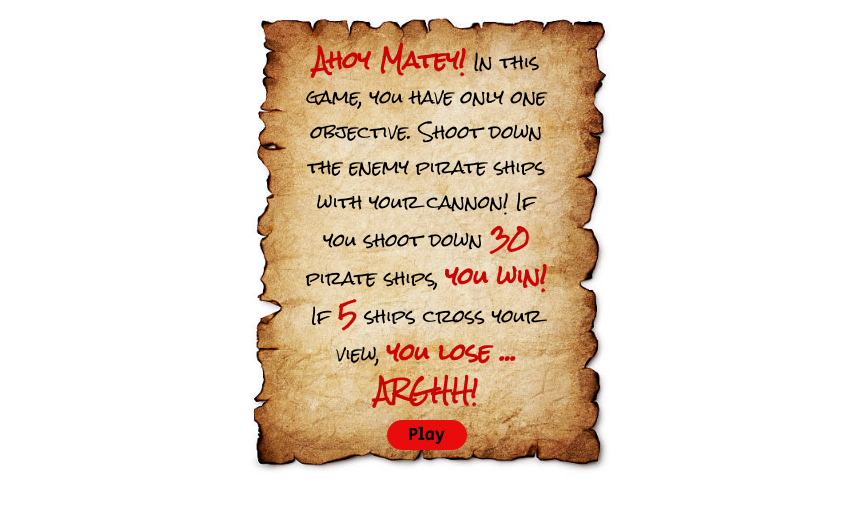
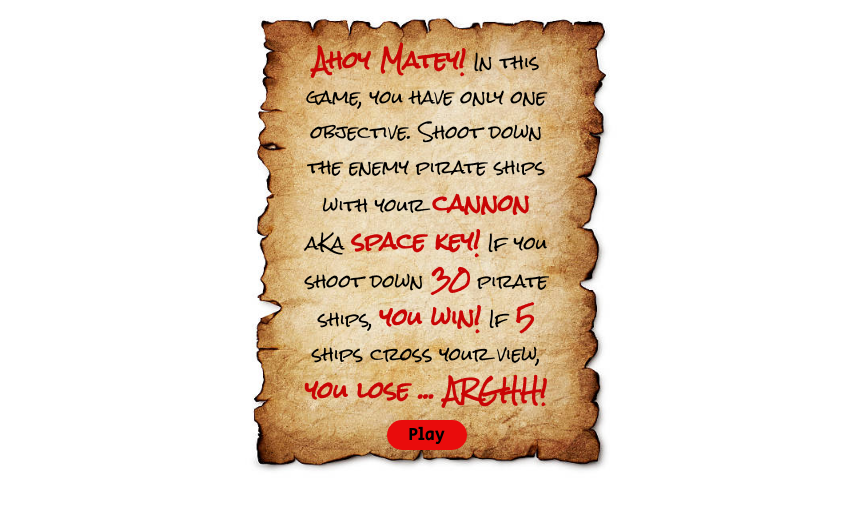
Before and after one commit to j4yyyeth/mugiwara, a plain HTML site: page index.html in a window 1280 px wide. Shown: the part 365-874 px from the top of the page, without its empty margins (212-1067 px from the left). Drawn offline with Linux system fonts and the light colour scheme.

Commit message:
still just optional cannon

```diff
--- a/index.html
+++ b/index.html
@@ -19,7 +19,7 @@
         <div id="map-and-text">
             <img src="images/pirate-map.jpg" alt="map" style="width:80%;">
             <div class="text">
-                <p><span>Ahoy Matey!</span> In this game, you have only one objective. Shoot down the enemy pirate ships with your cannon! If you shoot down <span>30</span> pirate ships, <span>you win!</span> </span>If <span>5</span> ships cross your view, <span>you lose ... ARGHH!</span><br><button id="play-button">Play</button></p>
+                <p><span>Ahoy Matey!</span> In this game, you have only one objective. Shoot down the enemy pirate ships with your <span>cannon</span> aKa <span>space key!</span> If you shoot down <span>30</span> pirate ships, <span>you win!</span> </span>If <span>5</span> ships cross your view, <span>you lose ... ARGHH!</span><br><button id="play-button">Play</button></p>
             </div>
         </div>
     </div>
--- a/script.js
+++ b/script.js
@@ -54,10 +54,10 @@ function updateCanvas() {
     ctx.drawImage(deck, 0, -20, 600, 800);
     cannonBall1.draw();
     cannon.draw();
+    checkCollision(cannonBall1, pirateShip1);
+    checkCollision(cannonBall1, pirateShip2);
     drawScore();
     newShip(pirateShip1, pirateShip2);
-    checkCollision(cannonBall1, pirateShip1);
-    checkCollision(cannonBall1, pirateShip2);
     scoreChecker();
   }
 //
```
